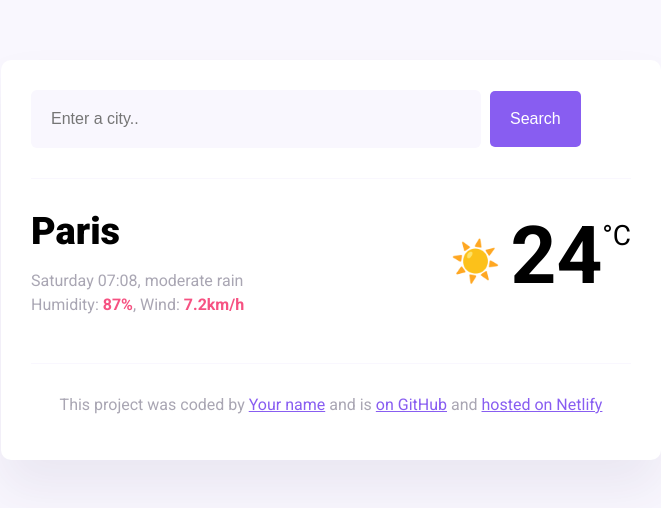
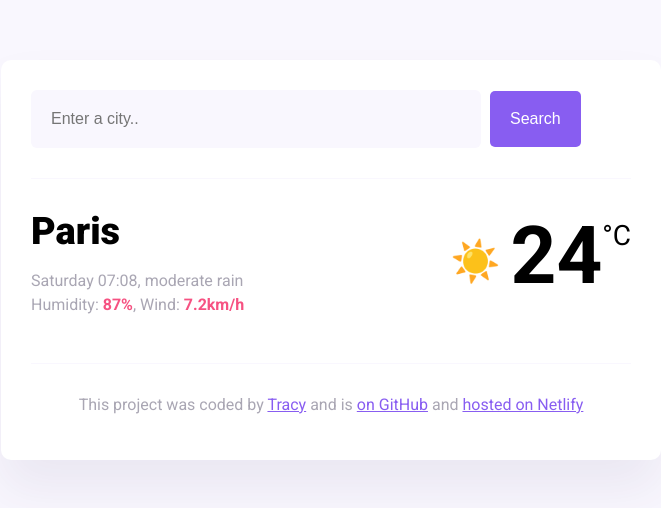
Before and after one commit to TracyK10/my-first-shecodes-project, a website built with Parcel: page index.html in a window 1280 px wide. Shown: the whole page, without its empty margins (309-970 px from the left). Built offline with nearby package versions, Linux system fonts and the light colour scheme.

Commit message:
updated the footer link

```diff
--- a/index.html
+++ b/index.html
@@ -47,7 +47,7 @@
       <footer>
         <p>
           This project was coded by
-          <a href="#" target="_blank">Your name</a> and is
+          <a rel="noopener" href="https://github.com/TracyK10" target="_blank">Tracy</a> and is
           <a href="#" target="_blank"> on GitHub</a> and
           <a href="#" target="_blank">hosted on Netlify</a>
         </p>
```
